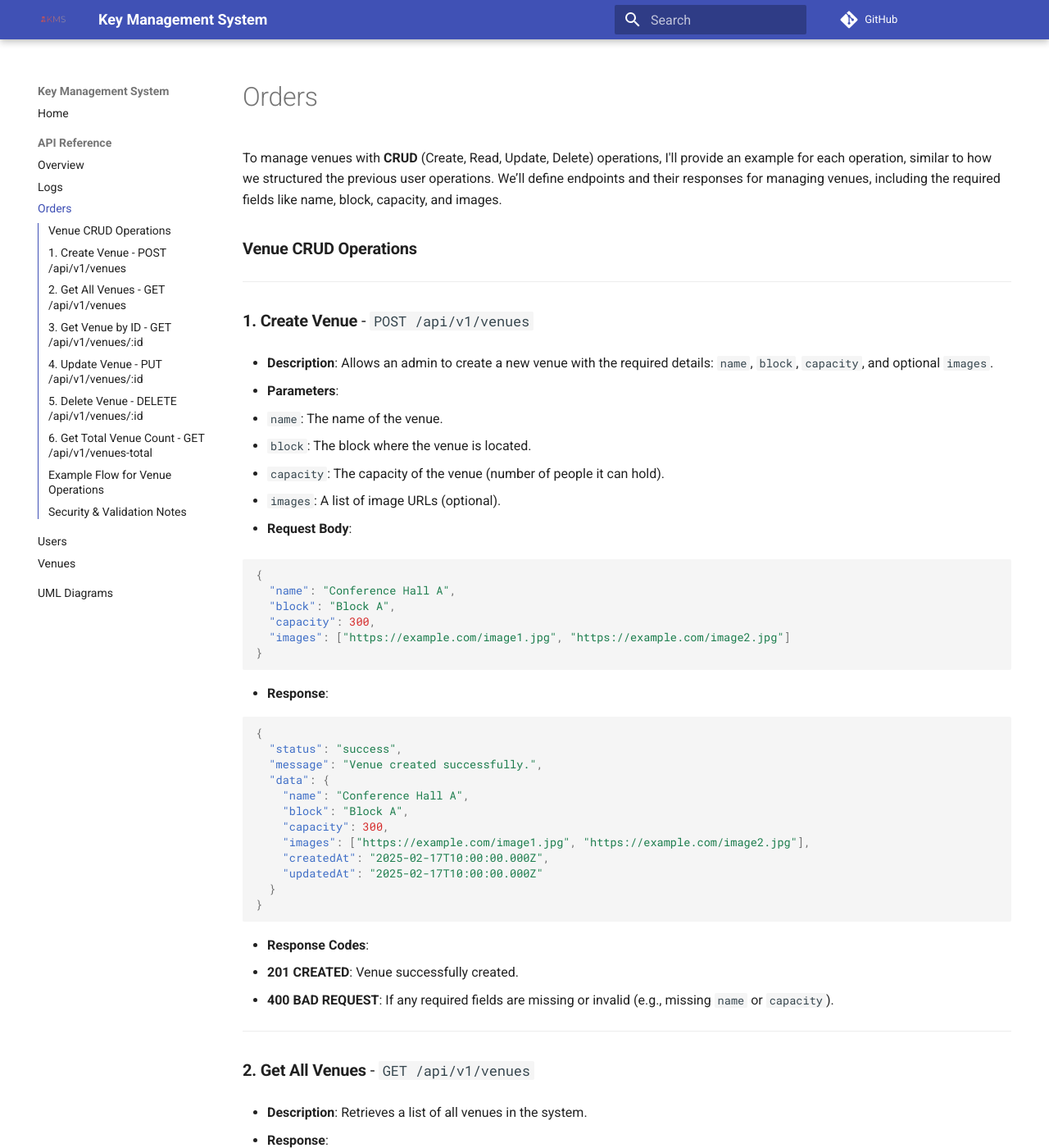
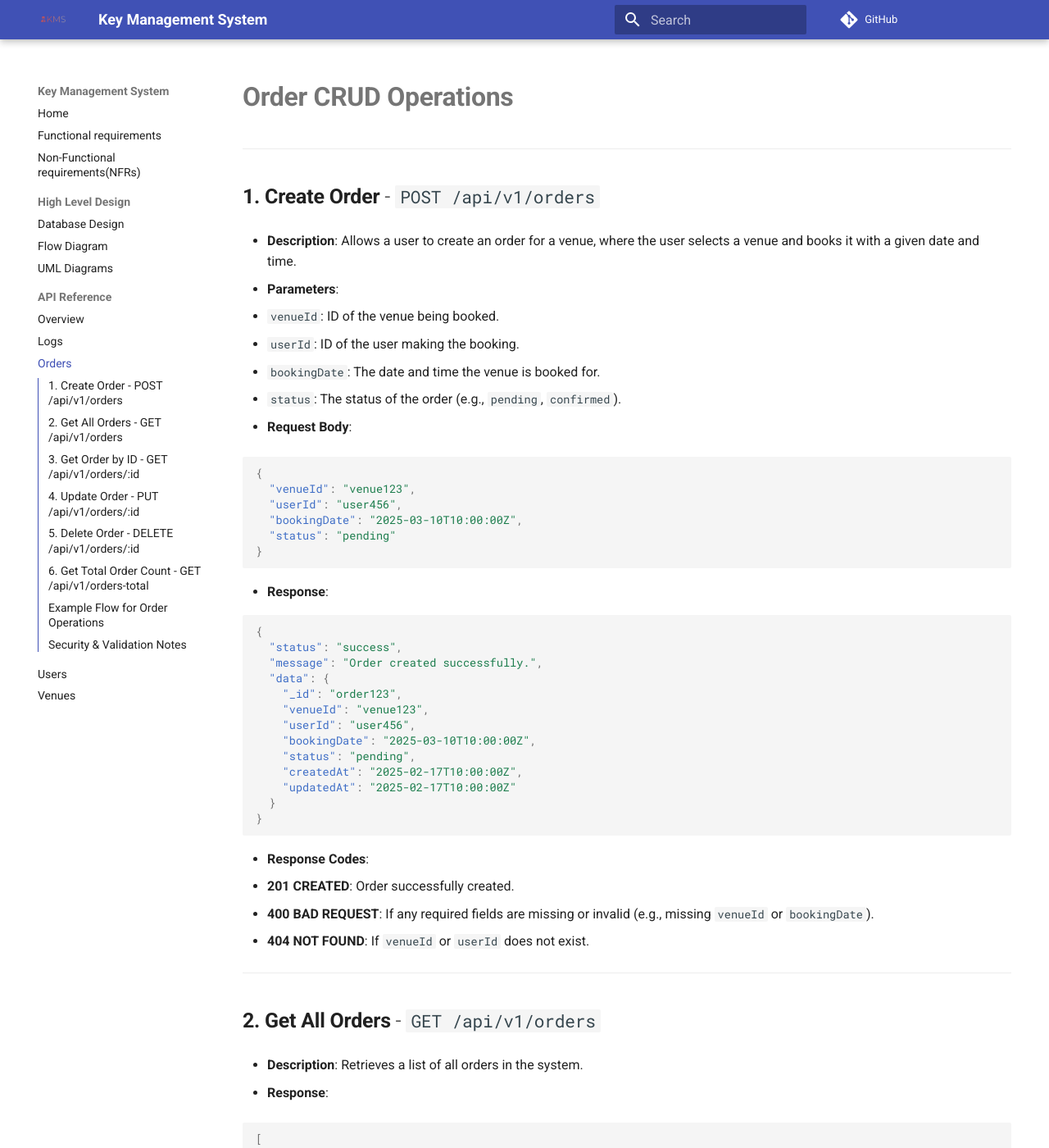
Before and after one commit to Njoxpy/njox_keys, an MkDocs documentation site: the page built from apps/docs/docs/api/orders.md, in a window 1280 px wide and 1400 px high. Shown: the whole window at 82% size. Built offline with MkDocs 1.6.1 and Material for MkDocs 9.7.7, drawn with Linux system fonts in a browser that asks for light colours; comment, search, counter and statistics services are not loaded; old or Windows-style settings are respelled for this version of MkDocs; some of the changed text lies outside the part shown.

````diff
--- a/apps/docs/docs/api/orders.md
+++ b/apps/docs/docs/api/orders.md
@@ -1,27 +1,26 @@
-To manage venues with **CRUD** (Create, Read, Update, Delete) operations, I'll provide an example for each operation, similar to how we structured the previous user operations. We’ll define endpoints and their responses for managing venues, including the required fields like name, block, capacity, and images.
 
-### **Venue CRUD Operations**
+# **Order CRUD Operations**
 
 ---
 
-### **1. Create Venue** - `POST /api/v1/venues`
+## **1. Create Order** - `POST /api/v1/orders`
 
-- **Description**: Allows an admin to create a new venue with the required details: `name`, `block`, `capacity`, and optional `images`.
+- **Description**: Allows a user to create an order for a venue, where the user selects a venue and books it with a given date and time.
 
 - **Parameters**:
-  - `name`: The name of the venue.
-  - `block`: The block where the venue is located.
-  - `capacity`: The capacity of the venue (number of people it can hold).
-  - `images`: A list of image URLs (optional).
+  - `venueId`: ID of the venue being booked.
+  - `userId`: ID of the user making the booking.
+  - `bookingDate`: The date and time the venue is booked for.
+  - `status`: The status of the order (e.g., `pending`, `confirmed`).
 
 - **Request Body**:
 
 ```json
 {
-  "name": "Conference Hall A",
-  "block": "Block A",
-  "capacity": 300,
-  "images": ["https://example.com/image1.jpg", "https://example.com/image2.jpg"]
+  "venueId": "venue123",
+  "userId": "user456",
+  "bookingDate": "2025-03-10T10:00:00Z",
+  "status": "pending"
 }
 ```
 
@@ -30,101 +29,97 @@ To manage venues with **CRUD** (Create, Read, Update, Delete) operations, I'll p
 ```json
 {
   "status": "success",
-  "message": "Venue created successfully.",
+  "message": "Order created successfully.",
   "data": {
-    "name": "Conference Hall A",
-    "block": "Block A",
-    "capacity": 300,
-    "images": ["https://example.com/image1.jpg", "https://example.com/image2.jpg"],
-    "createdAt": "2025-02-17T10:00:00.000Z",
-    "updatedAt": "2025-02-17T10:00:00.000Z"
+    "_id": "order123",
+    "venueId": "venue123",
+    "userId": "user456",
+    "bookingDate": "2025-03-10T10:00:00Z",
+    "status": "pending",
+    "createdAt": "2025-02-17T10:00:00Z",
+    "updatedAt": "2025-02-17T10:00:00Z"
   }
 }
 ```
 
 - **Response Codes**:
-  - **201 CREATED**: Venue successfully created.
-  - **400 BAD REQUEST**: If any required fields are missing or invalid (e.g., missing `name` or `capacity`).
+  - **201 CREATED**: Order successfully created.
+  - **400 BAD REQUEST**: If any required fields are missing or invalid (e.g., missing `venueId` or `bookingDate`).
+  - **404 NOT FOUND**: If `venueId` or `userId` does not exist.
 
 ---
 
-### **2. Get All Venues** - `GET /api/v1/venues`
+## **2. Get All Orders** - `GET /api/v1/orders`
 
-- **Description**: Retrieves a list of all venues in the system.
+- **Description**: Retrieves a list of all orders in the system.
 
 - **Response**:
 
 ```json
 [
   {
-    "_id": "venue_id_1",
-    "name": "Conference Hall A",
-    "block": "Block A",
-    "capacity": 300,
-    "images": ["https://example.com/image1.jpg", "https://example.com/image2.jpg"],
-    "createdAt": "2025-02-17T10:00:00.000Z",
-    "updatedAt": "2025-02-17T10:00:00.000Z"
+    "_id": "order123",
+    "venueId": "venue123",
+    "userId": "user456",
+    "bookingDate": "2025-03-10T10:00:00Z",
+    "status": "pending",
+    "createdAt": "2025-02-17T10:00:00Z",
+    "updatedAt": "2025-02-17T10:00:00Z"
   },
   {
-    "_id": "venue_id_2",
-    "name": "Meeting Room B",
-    "block": "Block B",
-    "capacity": 50,
-    "images": ["https://example.com/image3.jpg"],
-    "createdAt": "2025-02-17T10:15:00.000Z",
-    "updatedAt": "2025-02-17T10:15:00.000Z"
+    "_id": "order124",
+    "venueId": "venue124",
+    "userId": "user457",
+    "bookingDate": "2025-03-15T14:00:00Z",
+    "status": "confirmed",
+    "createdAt": "2025-02-18T10:15:00Z",
+    "updatedAt": "2025-02-18T10:15:00Z"
   }
 ]
 ```
 
 - **Response Codes**:
-  - **200 OK**: Returns a list of all venues.
-  - **204 No Content**: If no venues are found.
+  - **200 OK**: Returns a list of all orders.
+  - **204 No Content**: If no orders are found.
 
 ---
 
-### **3. Get Venue by ID** - `GET /api/v1/venues/:id`
+## **3. Get Order by ID** - `GET /api/v1/orders/:id`
 
-- **Description**: Retrieves a specific venue by its ID.
+- **Description**: Retrieves a specific order by its ID.
 
 - **Response**:
 
 ```json
 {
-  "_id": "venue_id_1",
-  "name": "Conference Hall A",
-  "block": "Block A",
-  "capacity": 300,
-  "images": ["https://example.com/image1.jpg", "https://example.com/image2.jpg"],
-  "createdAt": "2025-02-17T10:00:00.000Z",
-  "updatedAt": "2025-02-17T10:00:00.000Z"
+  "_id": "order123",
+  "venueId": "venue123",
+  "userId": "user456",
+  "bookingDate": "2025-03-10T10:00:00Z",
+  "status": "pending",
+  "createdAt": "2025-02-17T10:00:00Z",
+  "updatedAt": "2025-02-17T10:00:00Z"
 }
 ```
 
 - **Response Codes**:
-  - **200 OK**: Returns the venue by ID.
-  - **404 NOT FOUND**: If the venue is not found.
+  - **200 OK**: Returns the order by ID.
+  - **404 NOT FOUND**: If the order is not found.
 
 ---
 
-### **4. Update Venue** - `PUT /api/v1/venues/:id`
+## **4. Update Order** - `PUT /api/v1/orders/:id`
 
-- **Description**: Allows an admin to update a venue's details.
+- **Description**: Allows an admin to update the details of an existing order.
 
 - **Parameters**:
-  - `name`: The venue’s name.
-  - `block`: The block where the venue is located.
-  - `capacity`: The capacity of the venue.
-  - `images`: Updated list of image URLs.
+  - `status`: The updated status of the order (e.g., `pending`, `confirmed`).
 
 - **Request Body**:
 
 ```json
 {
-  "name": "Updated Conference Hall A",
-  "block": "Block A",
-  "capacity": 350,
-  "images": ["https://example.com/updated_image1.jpg"]
+  "status": "confirmed"
 }
 ```
 
@@ -133,93 +128,92 @@ To manage venues with **CRUD** (Create, Read, Update, Delete) operations, I'll p
 ```json
 {
   "status": "success",
-  "message": "Venue updated successfully.",
+  "message": "Order updated successfully.",
   "data": {
-    "name": "Updated Conference Hall A",
-    "block": "Block A",
-    "capacity": 350,
-    "images": ["https://example.com/updated_image1.jpg"],
-    "createdAt": "2025-02-17T10:00:00.000Z",
-    "updatedAt": "2025-02-17T11:00:00.000Z"
+    "_id": "order123",
+    "venueId": "venue123",
+    "userId": "user456",
+    "bookingDate": "2025-03-10T10:00:00Z",
+    "status": "confirmed",
+    "createdAt": "2025-02-17T10:00:00Z",
+    "updatedAt": "2025-02-17T11:00:00Z"
   }
 }
 ```
 
 - **Response Codes**:
-  - **200 OK**: Venue successfully updated.
-  - **400 BAD REQUEST**: If required fields are invalid or missing.
-  - **404 NOT FOUND**: If the venue with the given ID does not exist.
+  - **200 OK**: Order successfully updated.
+  - **404 NOT FOUND**: If the order with the given ID does not exist.
 
 ---
 
-### **5. Delete Venue** - `DELETE /api/v1/venues/:id`
+## **5. Delete Order** - `DELETE /api/v1/orders/:id`
 
-- **Description**: Allows an admin to delete a venue by its ID.
+- **Description**: Allows an admin to delete a specific order by its ID.
 
 - **Response**:
 
 ```json
 {
   "status": "success",
-  "message": "Venue deleted successfully."
+  "message": "Order deleted successfully."
 }
 ```
 
 - **Response Codes**:
-  - **200 OK**: Venue successfully deleted.
-  - **404 NOT FOUND**: If the venue with the given ID does not exist.
+  - **200 OK**: Order successfully deleted.
+  - **404 NOT FOUND**: If the order with the given ID does not exist.
 
 ---
 
-### **6. Get Total Venue Count** - `GET /api/v1/venues-total`
+## **6. Get Total Order Count** - `GET /api/v1/orders-total`
 
-- **Description**: Retrieves the total number of venues in the system.
+- **Description**: Retrieves the total number of orders in the system.
 
 - **Response**:
 
 ```json
 {
-  "totalCount": 5
+  "totalCount": 10
 }
 ```
 
 - **Response Codes**:
-  - **200 OK**: Successfully returns the total count of venues.
-  - **204 No Content**: If no venues exist, the count will be zero.
+  - **200 OK**: Successfully returns the total count of orders.
+  - **204 No Content**: If no orders exist, the count will be zero.
 
 ---
 
-### Example Flow for Venue Operations
+## Example Flow for Order Operations
 
-1. **Admin creates a venue**:
-   - POST `/api/v1/venues` with venue data.
-   - Response: Venue created successfully.
+1. **Create an order**:
+   - POST `/api/v1/orders` with venue and user details.
+   - Response: Order created successfully.
 
-2. **Get all venues**:
-   - GET `/api/v1/venues`.
-   - Response: List of all venues.
+2. **Get all orders**:
+   - GET `/api/v1/orders`.
+   - Response: List of all orders.
 
-3. **Get a specific venue**:
-   - GET `/api/v1/venues/:id`.
-   - Response: Details of the venue.
+3. **Get a specific order**:
+   - GET `/api/v1/orders/:id`.
+   - Response: Details of the order.
 
-4. **Update a venue**:
-   - PUT `/api/v1/venues/:id` with updated data.
-   - Response: Venue updated successfully.
+4. **Update an order**:
+   - PUT `/api/v1/orders/:id` with updated order status.
+   - Response: Order updated successfully.
 
-5. **Delete a venue**:
-   - DELETE `/api/v1/venues/:id`.
-   - Response: Venue deleted successfully.
+5. **Delete an order**:
+   - DELETE `/api/v1/orders/:id`.
+   - Response: Order deleted successfully.
 
-6. **Get total venue count**:
-   - GET `/api/v1/venues-total`.
-   - Response: Returns the total count of venues.
+6. **Get total order count**:
+   - GET `/api/v1/orders-total`.
+   - Response: Returns the total count of orders.
 
 ---
 
-### **Security & Validation Notes**
+## **Security & Validation Notes**
 
-- Make sure to validate all incoming data, especially when creating or updating venues (e.g., check that capacity is a number, and images are valid URLs).
-- Ensure only admins have access to these operations for proper security.
-
-This structure should cover all basic operations needed to manage venues in your application.
+- Ensure only authenticated users can create orders.
+- Admin users should be the only ones who can update or delete orders.
+- Ensure proper validation on `bookingDate` and `status` fields for correct values.
--- a/apps/docs/mkdocs.yml
+++ b/apps/docs/mkdocs.yml
@@ -25,13 +25,19 @@ theme:
 
 nav:
   - Home: index.md
+  - Functional requirements: system design\functional-requirements.md
+  - Non-Functional requirements(NFRs): system design\non-functional-requirements.md
+  - High Level Design:
+      - Database Design: system design\database-design.md
+      - Flow Diagram: system design\flow-diagram.md
+      - UML Diagrams: uml/uml.md
   - API Reference:
       - Overview: api/api.md
       - Logs: api/logs.md
       - Orders: api/orders.md
       - Users: api/user.md
       - Venues: api/venue.md
-  - UML Diagrams: uml/uml.md
+
 
 markdown_extensions:
   - admonition
````
Also changed, not shown: apps/docs/docs/api/venue.md (+35 -79 lines), apps/docs/docs/index.md (+5 -1 lines).
